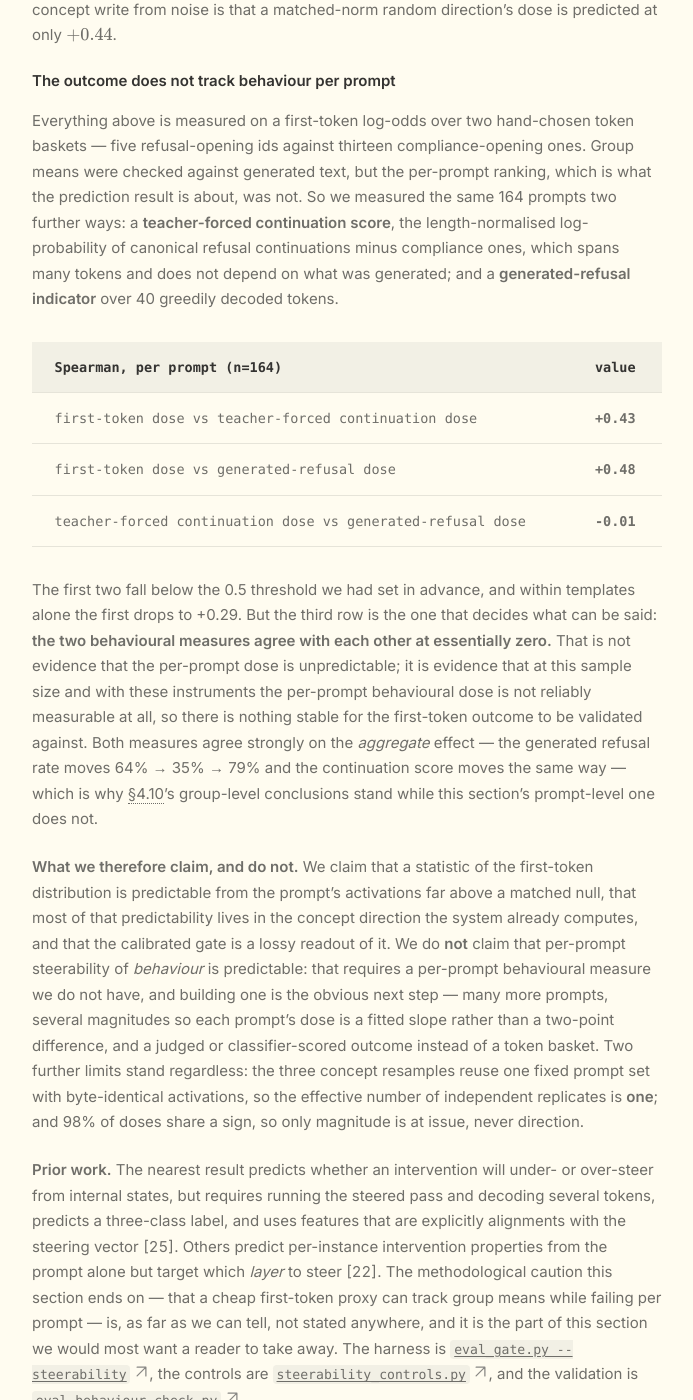
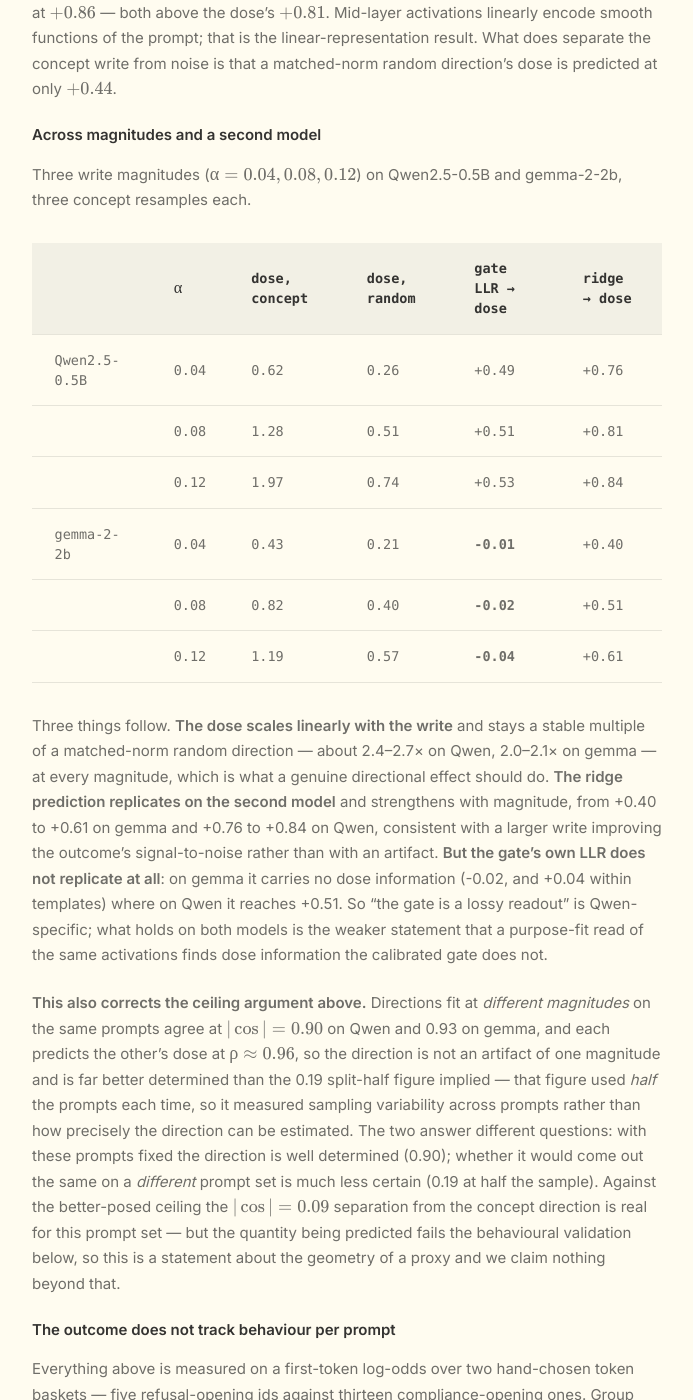
Before and after one commit to NISH1001/NISH1001.github.io, a Jekyll site: the page built from _posts/research/2026-08-29-conceptgate.markdown, in a window 1280 px wide and 1400 px high, scrolled down 52562 px. Shown: the whole window, without its empty margins (293-986 px from the left). Built offline with Jekyll 4.4.1, drawn with Linux system fonts in a browser that asks for light colours; some of the changed text lies outside the part shown.

Commit message:
Add the magnitude and second-model sweep; correct the ceiling argument
Three magnitudes on Qwen2.5-0.5B and gemma-2-2b, three resamples each.

- the dose scales linearly with alpha and stays ~2.0-2.7x a matched-norm
  random direction at every magnitude on both models
- the ridge prediction replicates on gemma (+0.40 -> +0.61 as alpha
  grows) and strengthens with magnitude on both, which is what a real
  effect should do as signal-to-noise improves
- the gate's own LLR does NOT replicate: -0.02 on gemma against +0.51 on
  Qwen, so "the gate is a lossy readout of its own direction" is
  Qwen-specific and is now scoped as such. What holds on both models is
  weaker: a purpose-fit read finds dose information the gate does not
- corrects the earlier ceiling argument. Directions fit at different
  magnitudes on the same prompts agree at |cos| 0.90-0.93 and predict
  each other at ~0.95, so the 0.19 split-half figure was measuring
  prompt sampling noise at half n, not estimability. Both numbers are
  now reported with what each answers, and the |cos| 0.09 separation is
  called real for this prompt set while noting it is the geometry of a
  proxy that fails behavioural validation

```diff
--- a/_posts/research/2026-08-29-conceptgate.markdown
+++ b/_posts/research/2026-08-29-conceptgate.markdown
@@ -1823,10 +1823,7 @@ of -0.00 ± 0.10 over 300 draws — roughly
 on the templates predicts the short and bare requests at $+0.88$; eight labelled prompts already reach
 +0.64.
 
-**Most of it was inside the concept direction, and the gate was reading it badly.** Three scalars — the
-prompt's projection onto the concept's own steering direction at each tap — predict the dose at
-$+0.64$, where the gate's calibrated likelihood-ratio read of the same
-activations manages $+0.51$. The full ridge adds strictly but modestly
+**Most of it was inside the concept direction, and on this model the gate was reading it badly.** Three scalars — the prompt's projection onto the concept's own steering direction at each tap — predict the dose at $+0.64$, where the gate's calibrated likelihood-ratio read of the same activations manages $+0.51$ (Qwen2.5-0.5B; on gemma-2-2b the gate carries no dose information at all, see below). The full ridge adds strictly but modestly
 ($+0.61$ on what the projection leaves). So the nested ladder, not a new
 subspace, is the honest shape of the measurement.
 
@@ -2376,6 +2373,48 @@ $+0.81$. Mid-layer activations linearly encode smooth functions of the prompt; t
 linear-representation result. What does separate the concept write from noise is that a matched-norm random
 direction's dose is predicted at only $+0.44$.
 
+#### Across magnitudes and a second model
+
+Three write magnitudes ($\alpha = 0.04, 0.08, 0.12$) on Qwen2.5-0.5B and gemma-2-2b, three concept
+resamples each.
+
+<div class="cg-mono" markdown="1">
+
+| | $\alpha$ | dose, concept | dose, random | gate LLR → dose | ridge → dose |
+|---|---|---|---|---|---|
+| Qwen2.5-0.5B | 0.04 | 0.62 | 0.26 | +0.49 | +0.76 |
+| | 0.08 | 1.28 | 0.51 | +0.51 | +0.81 |
+| | 0.12 | 1.97 | 0.74 | +0.53 | +0.84 |
+| gemma-2-2b | 0.04 | 0.43 | 0.21 | **-0.01** | +0.40 |
+| | 0.08 | 0.82 | 0.40 | **-0.02** | +0.51 |
+| | 0.12 | 1.19 | 0.57 | **-0.04** | +0.61 |
+
+</div>
+
+Three things follow. **The dose scales linearly with the write** and stays a stable multiple of a
+matched-norm random direction — about 2.4–2.7× on Qwen, 2.0–2.1× on gemma — at every magnitude, which is
+what a genuine directional effect should do. **The ridge prediction replicates on the second model** and
+strengthens with magnitude, from +0.40 to +0.61 on gemma and
++0.76 to +0.84 on Qwen, consistent with a larger write improving the
+outcome's signal-to-noise rather than with an artifact. **But the gate's own LLR does not replicate at
+all**: on gemma it carries no dose information (-0.02, and
++0.04 within templates) where on Qwen it reaches
++0.51. So "the gate is a lossy readout" is Qwen-specific; what holds on both
+models is the weaker statement that a purpose-fit read of the same activations finds dose information the
+calibrated gate does not.
+
+**This also corrects the ceiling argument above.** Directions fit at *different magnitudes* on the same
+prompts agree at $|\cos| = 0.90$ on Qwen and 0.93 on gemma, and each predicts the other's dose at
+$\rho \approx 0.96$, so the direction is not an artifact of one magnitude and is far better determined
+than the 0.19 split-half figure implied — that figure used *half* the prompts
+each time, so it measured sampling variability across prompts rather than how precisely the direction can
+be estimated. The two answer different questions: with these prompts fixed the direction is well determined
+(0.90); whether it would come out the same on a *different* prompt set is much less certain
+(0.19 at half the sample). Against the better-posed ceiling the
+$|\cos| = 0.09$ separation from the concept direction is real for this prompt set —
+but the quantity being predicted fails the behavioural validation below, so this is a statement about the
+geometry of a proxy and we claim nothing beyond that.
+
 #### The outcome does not track behaviour per prompt
 
 Everything above is measured on a first-token log-odds over two hand-chosen token baskets — five
```
